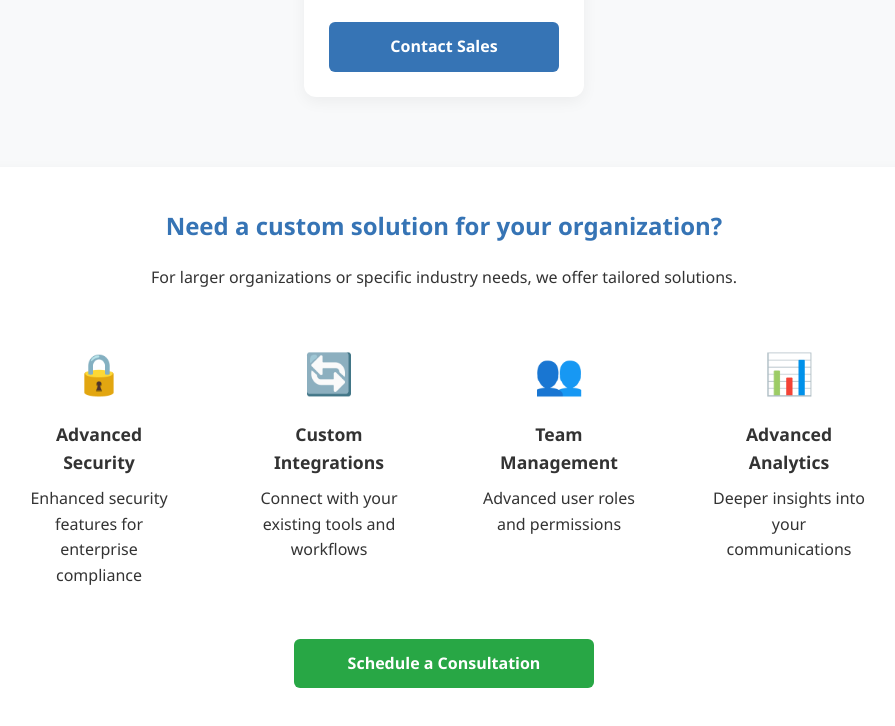
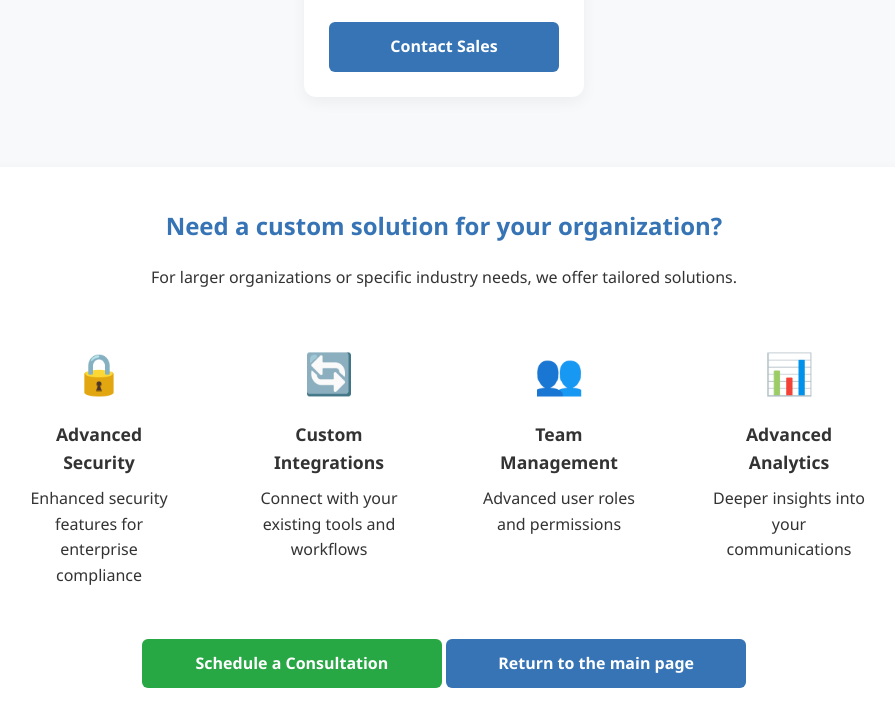
Before and after one commit to Danny-BestIT/ElliePA-Page, a plain HTML site: page pricing.html in a window 1280 px wide. Shown: the part 2693-3419 px from the top of the page, without its empty margins (196-1091 px from the left). Drawn offline with Linux system fonts and the light colour scheme.

Commit message:
Update pricing.html

```diff
--- a/pricing.html
+++ b/pricing.html
@@ -507,7 +507,9 @@
                 </div>
             </div>
 
-            <a href="https://bestit.fillout.com/t/ftPjHoCSbKus" class="btn btn-success" style="max-width: 300px; margin: 0 auto;" target="_blank">Schedule a Consultation</a>
+            <a href="https://bestit.fillout.com/t/ftPjHoCSbKus" class="btn btn-success" style="max-width: 300px; margin: 0 auto;" target="_self">Schedule a Consultation</a>
+
+            <a href="index.html" class="btn btn-primary" style="max-width: 300px; margin: 0 auto;" target="_self">Return to the main page</a>
         </div>
     </div>
 </body>
```
